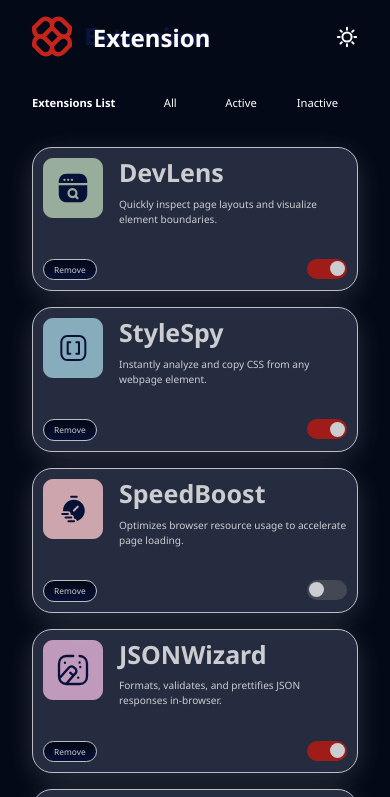
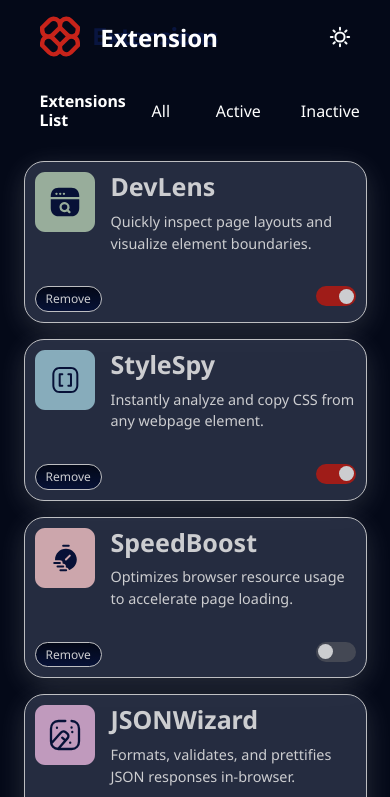
Before and after one commit to masipamakhura/browser-extension-manager, a plain HTML site: page index.html in a window 390 px wide. Both pictures are taken after a click on the link "All". Shown: the top 797 px of the page. Drawn offline with Linux system fonts and the light colour scheme.

Commit message:
mobile view and delete functionality

```diff
--- a/script.js
+++ b/script.js
@@ -4,6 +4,7 @@ let activeFilter = document.querySelector(".btn-active");
 let inActiveFilter = document.querySelector(".btn-inactive");
 let all = document.querySelector(".btn-all");
 let removeButtons = document.querySelectorAll(".remove");
+let originalData = [];
 
 const getData = async (filePath) => {
   try {
@@ -78,11 +79,11 @@ function updateGridComponent(component, arr) {
 
   activeFilter.addEventListener("click", function (ev) {
     ev.preventDefault();
-    activeListFilter(cardsContainer, arr);
+    activeListFilter(cardsContainer, originalData);
   });
   all.addEventListener("click", function (ev) {
     ev.preventDefault();
-    showAll(cardsContainer, arr);
+    showAll(cardsContainer, originalData);
   });
   inActiveFilter.addEventListener("click", function (ev) {
     ev.preventDefault();
@@ -157,7 +158,8 @@ window.addEventListener("load", function () {
 
   getData("/data.json").then((myArray) => {
     if (myArray) {
-      updateGridComponent(cardsContainer, myArray);
+      originalData = myArray;
+      updateGridComponent(cardsContainer, originalData);
     }
   });
 });
--- a/styles.css
+++ b/styles.css
@@ -64,6 +64,8 @@ html {
 
 body {
   margin: 0;
+  width: var(--desktop);
+  margin: 0 auto;
 }
 .dark {
   background-color: #040918;
@@ -134,7 +136,6 @@ body {
 .card {
   background-color: var(--n700);
   opacity: 0.8;
-  max-width: 350px;
   border-radius: 20px;
   padding: 10px;
   box-shadow: rgba(240, 240, 243, 0.2) 0px 7px 29px 0px;
@@ -208,13 +209,13 @@ body {
 }
 @media only screen and (max-width: 480px) {
   body {
-    font-size: 70%;
+    width: var(--mobile);
   }
   .grid {
     grid-template-columns: 1fr;
   }
   .container {
-    padding: 1rem 2rem;
+    padding: 1rem;
   }
   .two-col {
     padding: 1rem 2rem;
```
